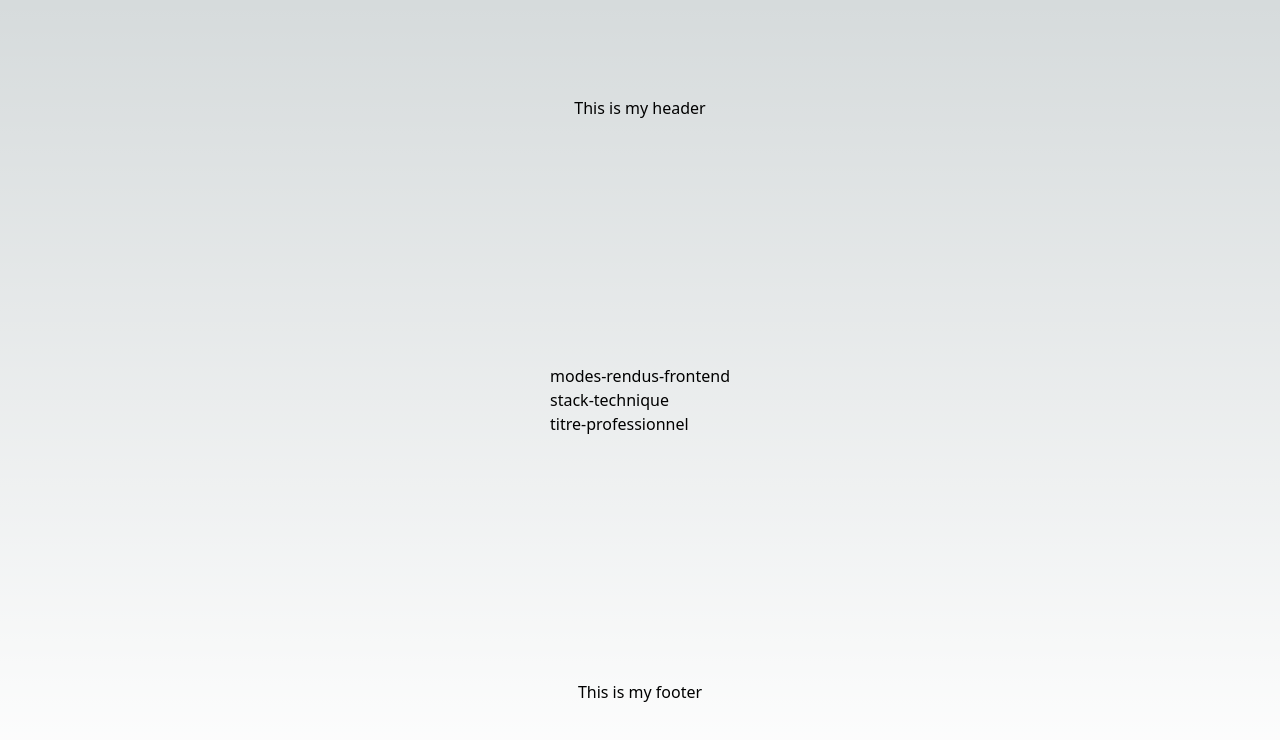
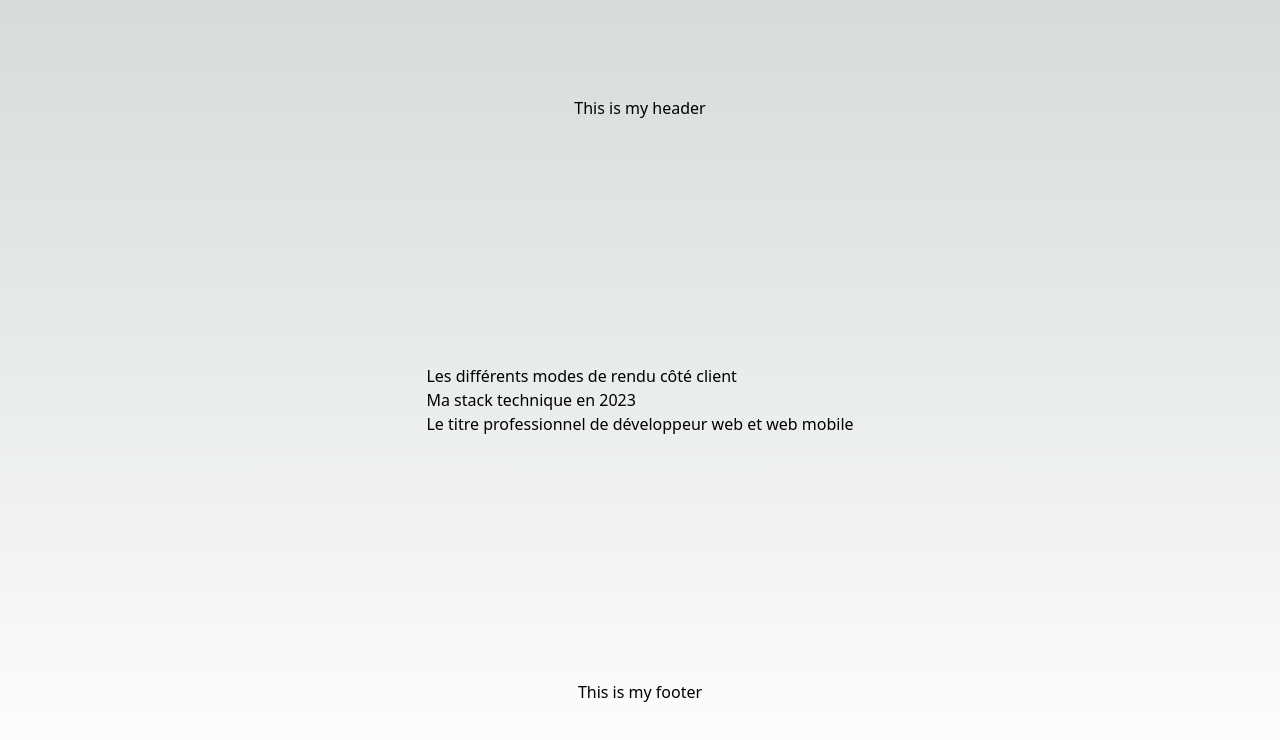
Before and after one commit to Julien-Goletto/yves-signal, a Next.js app: page / in a window 1280 px wide. Shown: the top 740 px of the page. Built offline with nearby package versions, Linux system fonts and the light colour scheme.

Commit message:
:sparkles: Migration to remote mdx for homepage
Adding zod schema, and a full lib of functions for requesting mdx articles on all pages

```diff
--- a/app/page.tsx
+++ b/app/page.tsx
@@ -1,34 +1,22 @@
 import React from 'react';
-import fs from 'node:fs';
 import Link from 'next/link';
 
-/**
- * Returns all written articles, extracting slugs from filenames.
- * Is synchronous because it's only called at build time.
- * Avoids to return other unexpected types of files
- * @returns
- */
-const getArticles = () => {
-  const folder = 'articles/';
-  const files = fs.readdirSync(folder);
-  const mdxArticles = files.filter((file) => file.endsWith('.mdx'));
-  const articles = mdxArticles.map((file) => file.replace(".mdx", ""));
-  return articles;
-};
+import { getArticleSlugList, getArticleMetaBySlug } from '@/utils';
 
 export default async function Home() {
-  const postMetadata = getArticles();
-  const postPreviews = postMetadata.map((slug) => (
-    <div key={slug}>
-      <Link href={`/articles/${slug}`}>
-        <h2>{slug}</h2>
+  const articlesSlugList = await getArticleSlugList();
+  const articlesListWithMeta = await Promise.all(articlesSlugList.map(async(slug) => (getArticleMetaBySlug(slug))));
+  const articleCards = articlesListWithMeta.map(({title}) => (
+    <div key={title}>
+      <Link href={`/articles/${title}`}>
+        <h2>{title}</h2>
       </Link>
     </div>
   ));
 
   return (
     <main>
-      <section>{postPreviews}</section>
+      <section>{articleCards}</section>
     </main>
   );
 }
--- a/articles/modes-rendus-frontend.mdx
+++ b/articles/modes-rendus-frontend.mdx
@@ -1,3 +1,9 @@
+---
+title: "Les différents modes de rendu côté client"
+description: "Où j'approfondis les différents modes de rendu côté client"
+publishingDate: "2021-10-29"
+---
+
 Parler de ses technos c’est bien (https://www.linkedin.com/posts/julien-goletto_the-state-of-js-2022-activity-7059829036474081280-Kb_n?utm_source=share&utm_medium=member_desktop), l’illustrer c’est encore mieux !
 
 La série d’articles qui vont se succéder va principalement parler de React 18, Next 13, Vercel et TailwindCSS et même de ChatGPT.
--- a/articles/stack-technique.mdx
+++ b/articles/stack-technique.mdx
@@ -1,3 +1,9 @@
+---
+title: "Ma stack technique en 2023"
+description: "Où je détaille tous les outils que j'utilise pour développer des applications web en 2023"
+publishingDate: "2023-01-26"
+---
+
 Trouver sa stack technique dans un écosystème aussi changeant que le développement web est un exercice relativement casse-gueule.
 Faire ses choix, prendre parti voire se positionner a des impacts non-négligeables : architectures, performances, perspectives d’évolutions, dette technique, employabilité.
 
--- a/articles/titre-professionnel.mdx
+++ b/articles/titre-professionnel.mdx
@@ -1,3 +1,9 @@
+---
+title: "Le titre professionnel de développeur web et web mobile"
+description: "Où j'explique pourquoi j'ai passé le titre professionnel de développeur web et web mobile"
+publishingDate: "2022-11-21"
+---
+
 En février dernier, j’obtenais le titre professionnel de développeur web et web mobile, forme d’étape imposée (mais consentie) à l’issue de mon parcours de reconversion.
 
 L’importance de l’obtention d’une certification professionnelle à l’issue d’une formation suivie au sein d’un organisme privé peut faire débat.
--- /dev/null
+++ b/utils/articles-handlers.ts
@@ -0,0 +1,48 @@
+import {z} from 'zod';
+import fs from 'node:fs';
+import { compileMDX } from 'next-mdx-remote/rsc';
+import type { ReactNode } from 'react';
+
+const folder = 'articles/';
+
+const articleSchema = z.object({
+  meta: z.object(
+    {
+      slug: z.string(),
+      title: z.string(),
+      description: z.string(),
+      publishingDate: z.string(),
+    }),
+  content: z.custom<ReactNode>(),
+});
+
+export const getArticleSlugList = () => {
+  const files = fs.readdirSync(folder);
+  const articlesList = files.filter((file) => file.endsWith('.mdx'));
+  return articlesList.map((article) => article.replace('.mdx', ''));
+};
+
+/**
+ * Returns all written articles, extracting slugs from filenames.
+ * Is synchronous because it's only called at build time.
+ * Avoids to return other unexpected types of files
+ * @param slug
+ * @param onlyMeta when false returns all mdx content, else only the metadata
+ * @returns
+ */
+// const getArticleDataBySlug = async(slug: string, onlyMeta = false) => {
+export const getArticleDataBySlug = async(slug: string) => {
+    const articlePath = `${folder}${slug}.mdx`;
+    const rawArticleContent = fs.readFileSync(articlePath, 'utf8');
+      const {frontmatter, content} = await compileMDX({source: rawArticleContent, options: {parseFrontmatter: true}});
+      const article = articleSchema.parse({meta: {...frontmatter, slug}, content});
+      return article;
+  };
+
+export const getArticleMetaBySlug = async(slug: string) => {
+    const articlePath = `${folder}${slug}.mdx`;
+    const rawArticleContent = fs.readFileSync(articlePath, 'utf8');
+      const {frontmatter} = await compileMDX({source: rawArticleContent, options: {parseFrontmatter: true}});
+      const meta = articleSchema.shape.meta.parse({...frontmatter, slug});
+      return meta;
+  };
--- /dev/null
+++ b/utils/index.ts
@@ -0,0 +1 @@
+export { getArticleSlugList, getArticleMetaBySlug, getArticleDataBySlug } from './articles-handlers';
```
